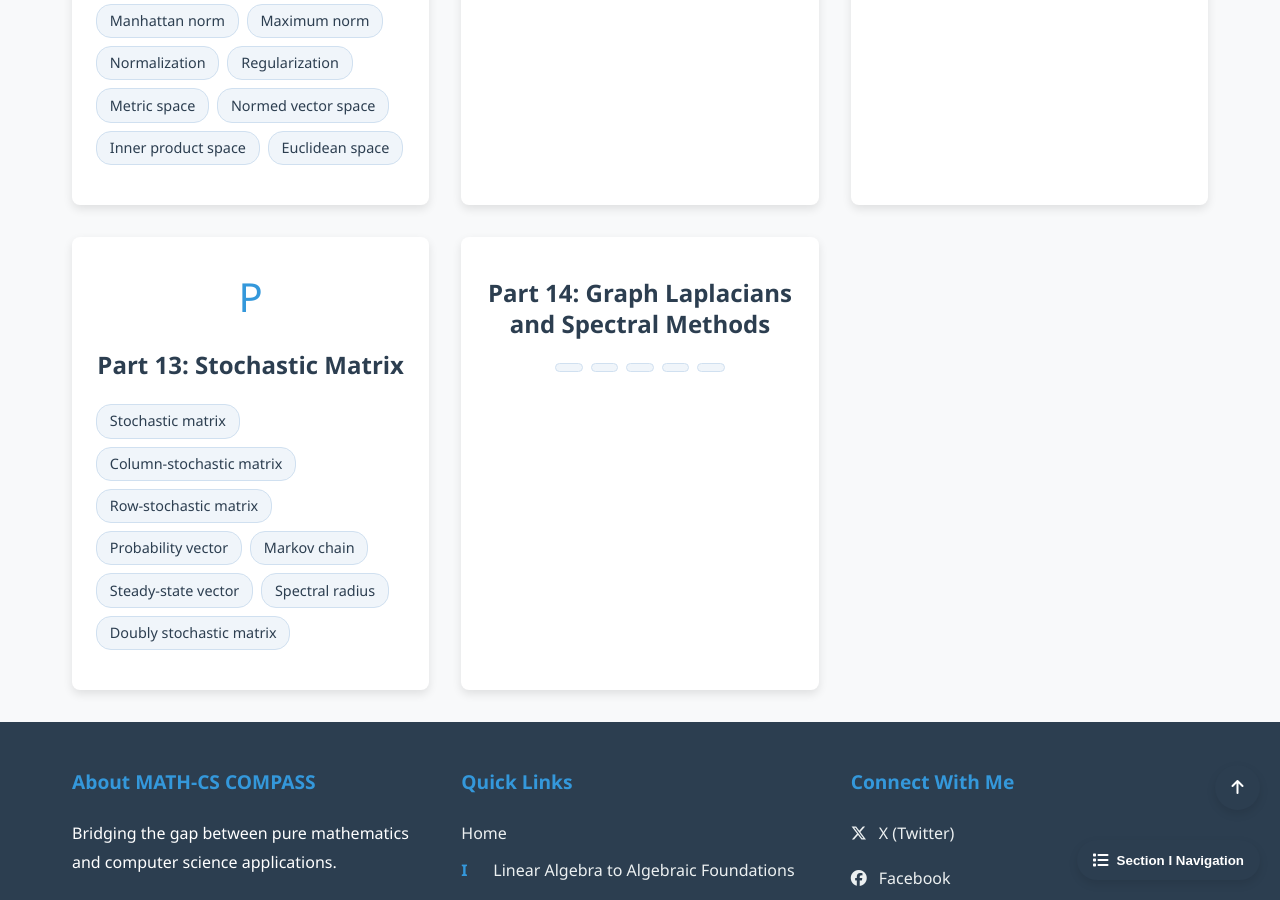
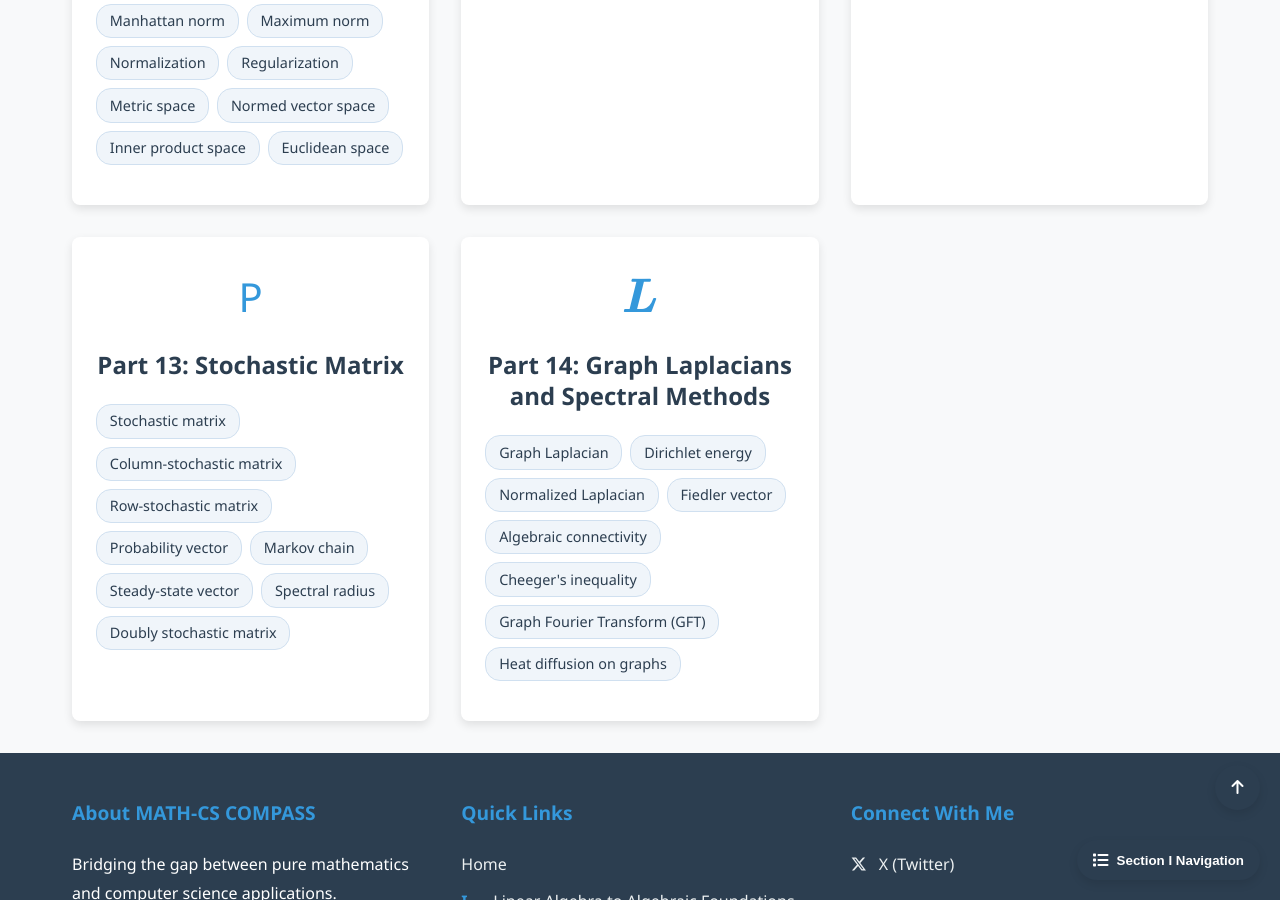
Before and after one commit to Yusukey01/yusukey01.github.io, a Jekyll site: the page built from Mathematics/Linear_algebra/linear_algebra.html, in a window 1280 px wide and 900 px high, scrolled down 2572 px. Built offline with Jekyll 4.4.1, drawn with Linux system fonts in a browser that asks for light colours.

Commit message:
made Graph Laplacian

```diff
--- a/Mathematics/Linear_algebra/linear_algebra.html
+++ b/Mathematics/Linear_algebra/linear_algebra.html
@@ -277,14 +277,17 @@ uses_python: false
                     </div>
 
                     <div class="card">
-                        <div class="card-icon"></div>
-                        <h3><a href="linear_algebra.html">Part 14: Graph Laplacians and Spectral Methods</a></h3>
+                        <div class="card-icon">\( \boldsymbol{L}\)</div>
+                        <h3><a href="graph_laplacian.html">Part 14: Graph Laplacians and Spectral Methods</a></h3>
                         <div class="keywords">
-                            <span></span>
-                            <span></span>
-                            <span></span>
-                            <span></span>
-                            <span></span>
+                            <span>Graph Laplacian</span>
+                            <span>Dirichlet energy</span>
+                            <span>Normalized Laplacian</span>
+                            <span>Fiedler vector</span>
+                            <span>Algebraic connectivity</span>
+                            <span>Cheeger's inequality</span>
+                            <span>Graph Fourier Transform (GFT)</span>
+                            <span>Heat diffusion on graphs</span>
                         </div>
                     </div>
 
--- a/Mathematics/Machine_learning/clustering.html
+++ b/Mathematics/Machine_learning/clustering.html
@@ -451,6 +451,10 @@ uses_python: false
                     </ol>
                     </div>
                 </p>
+                <p>
+                    See also:
+                    <a href="../Linear_algebra/graph_laplacian.html"><strong>Graph Laplacians and Spectral Methods</strong></a>.
+                </p>
             </section>
 
              <section id="demo" class="section-content">
--- a/updates.json
+++ b/updates.json
@@ -1,4 +1,5 @@
 [
+    { "date": "11/05/2025", "content": "Section I - Part 14: Graph Laplacians and Spectral Methods has been opend."},
     { "date": "11/01/2025", "content": "Section II - Part 15: Fourier Transform has been opend."},
     { "date": "11/01/2025", "content": "Section II - Part 14: Fourier Series has been opend."},
     { "date": "10/21/2025", "content": "General: Happy 1st Anniversary! It's time to dive into pure mathematics more than ever."},
```
Also changed, not shown: Mathematics/Linear_algebra/graph_laplacian.html (+7 -5 lines).
